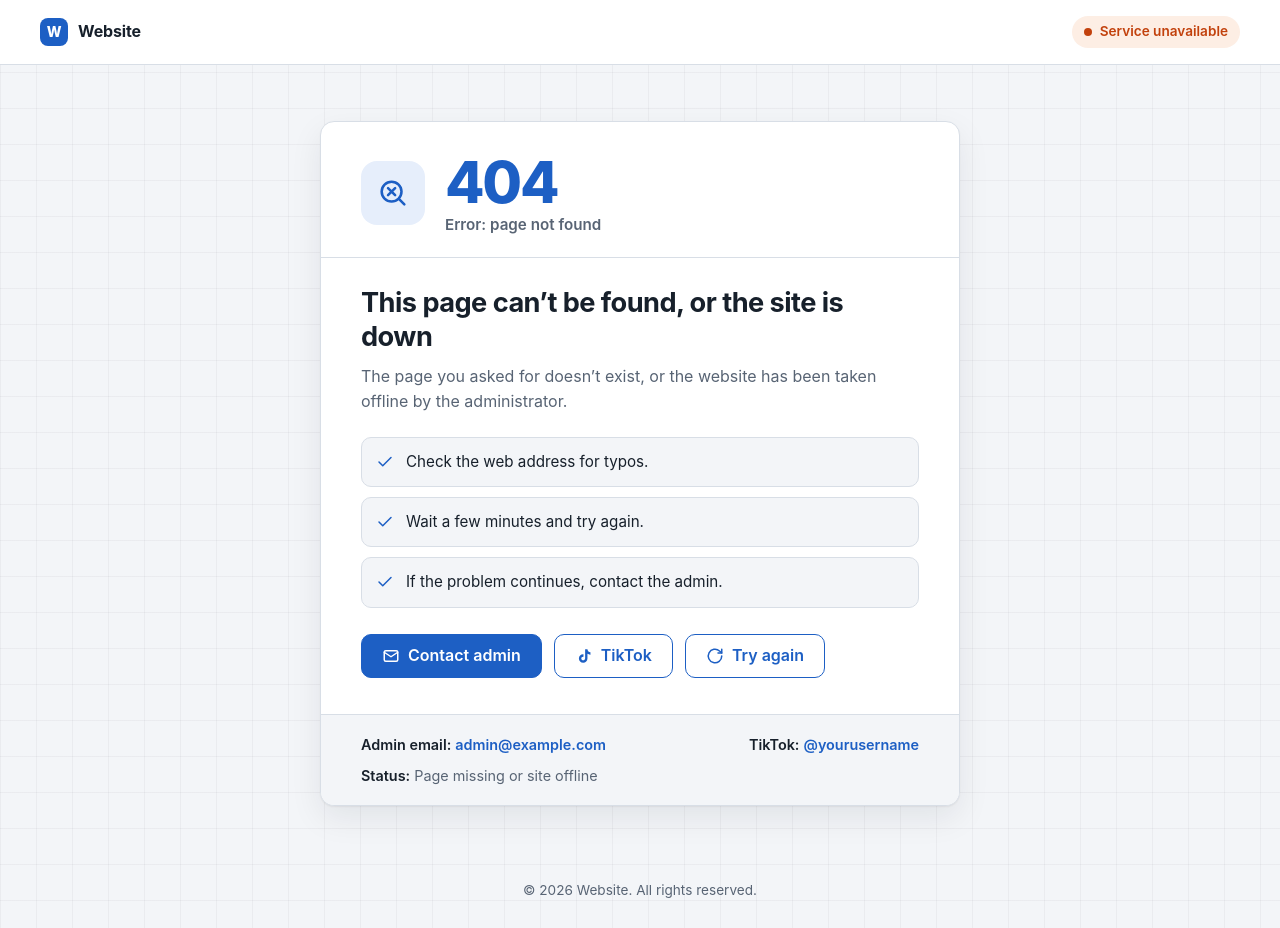
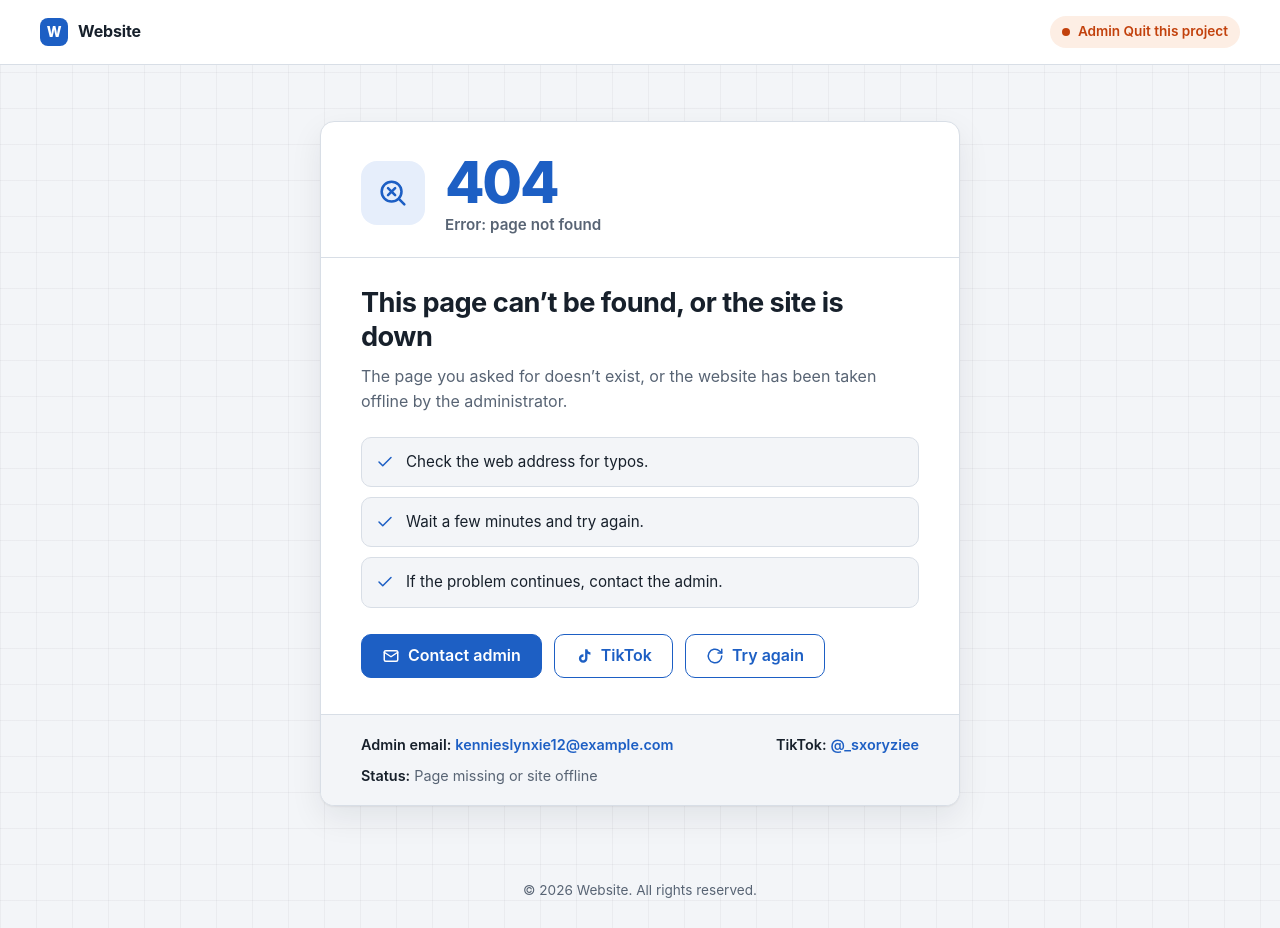
Before and after one commit to ryze-xxspdy/-call_of_duty_hub, a plain HTML site: page index.html in a window 1280 px wide. Drawn offline with Linux system fonts and the light colour scheme.

Commit message:
Update service status and contact information

```diff
--- a/index.html
+++ b/index.html
@@ -245,7 +245,7 @@
 <body>
   <header class="topbar">
     <div class="brand"><span class="brand-mark">W</span><span>Website</span></div>
-    <span class="badge">Service unavailable</span>
+    <span class="badge">Admin Quit this project</span>
   </header>
 
   <div class="stage">
@@ -293,8 +293,8 @@
       </div>
 
       <div class="contact">
-        <span><strong>Admin email:</strong> <a href="mailto:kennieslynxie12@example.com">admin@example.com</a></span>
-        <span><strong>TikTok:</strong> <a href="https://www.tiktok.com/@_sxoryziee" target="_blank" rel="noopener noreferrer">@yourusername</a></span>
+        <span><strong>Admin email:</strong> <a href="mailto:kennieslynxie12@example.com">kennieslynxie12@example.com</a></span>
+        <span><strong>TikTok:</strong> <a href="https://www.tiktok.com/@_sxoryziee" target="_blank" rel="noopener noreferrer">@_sxoryziee</a></span>
         <span><strong>Status:</strong> Page missing or site offline</span>
       </div>
     </main>
```
